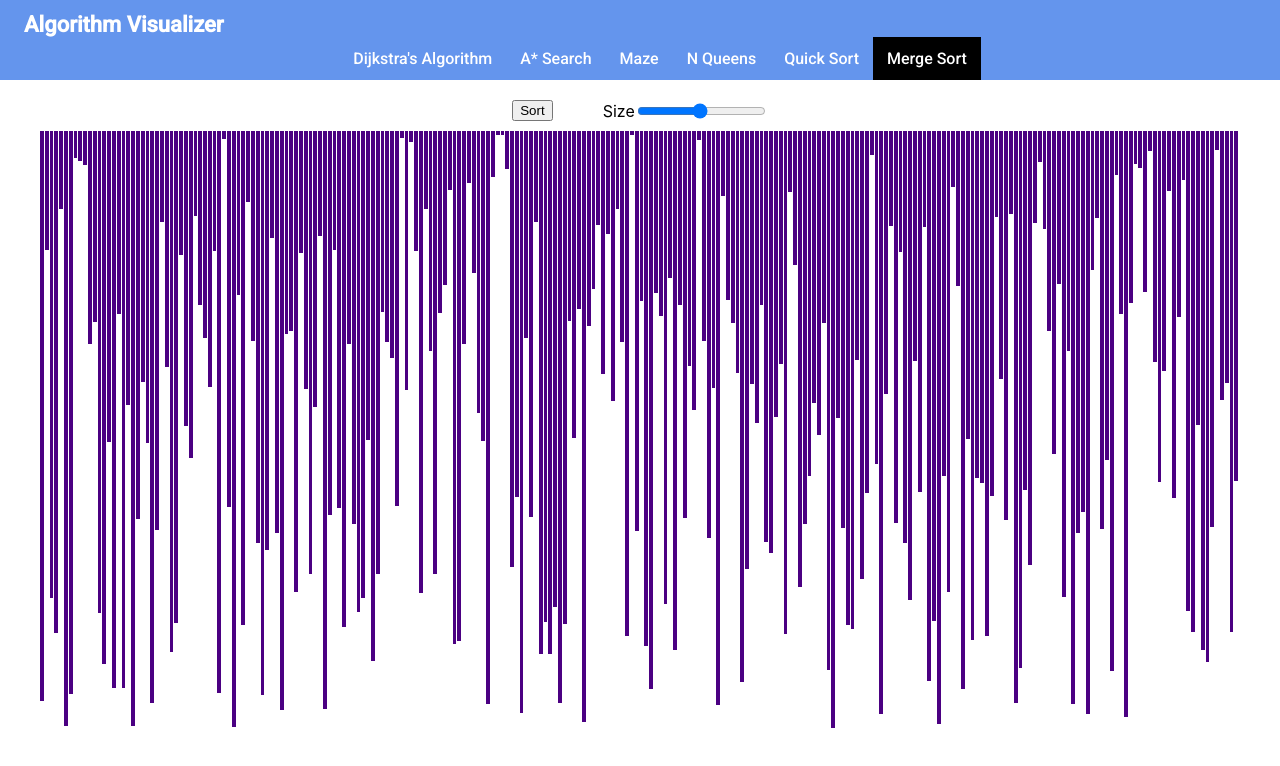
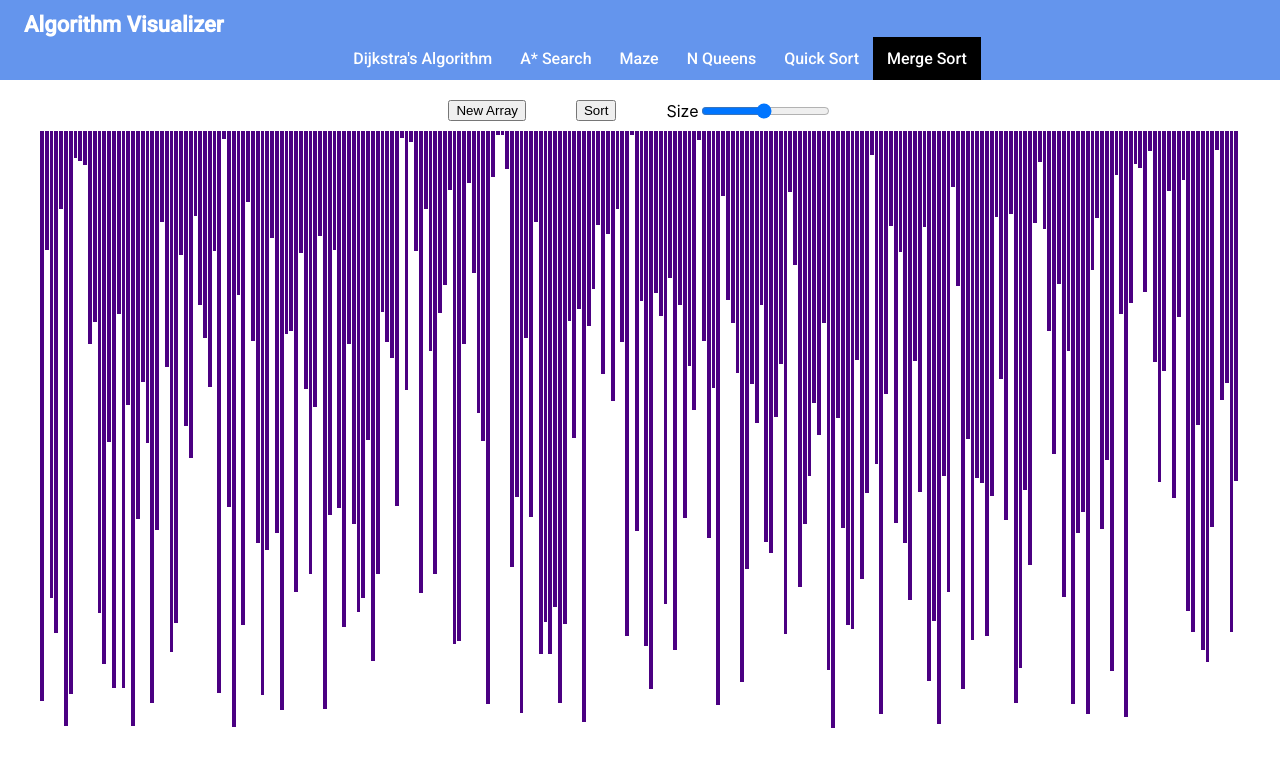
Before and after one commit to xdeng9/algorithm-visualizer, a React (Create React App) app: page /#/mergesort in a window 1280 px wide. Shown: the top 766 px of the page. Built offline with nearby package versions, Linux system fonts and the light colour scheme.

Commit message:
Add new array function

```diff
--- a/src/sort/Bars.jsx
+++ b/src/sort/Bars.jsx
@@ -14,6 +14,12 @@ class Bars extends React.Component {
 
         this.handleUpdate = this.handleUpdate.bind(this);
         this.handleSort = this.handleSort.bind(this);
+        this.getNewArray = this.getNewArray.bind(this);
+    }
+
+    getNewArray(e) {
+        e.preventDefault();
+        if (this.state.arr.length !== 0) this.populateArray();
     }
 
     handleSort(e) {
@@ -27,6 +33,7 @@ class Bars extends React.Component {
     }
 
     populateArray(size = this.state.size) {
+        console.log('called..')
         let unsorted = [];
         let randNum = 23;
         for (let i = 0; i < size; i++) {
@@ -45,6 +52,9 @@ class Bars extends React.Component {
         return (
             <div className="bars-container">
                 <div className="bars-controll">
+                    <button className="new-array-btn hover" onClick={this.getNewArray}>
+                        New Array
+                    </button>
                     <button className="sort-btn hover" onClick={this.handleSort}>
                         Sort
                     </button>
--- a/src/sort/bars.css
+++ b/src/sort/bars.css
@@ -23,6 +23,10 @@
     margin-right: 50px;
 }
 
+.new-array-btn {
+    margin-right: 50px;
+}
+
 .hover {
     cursor: pointer;
 }
```
